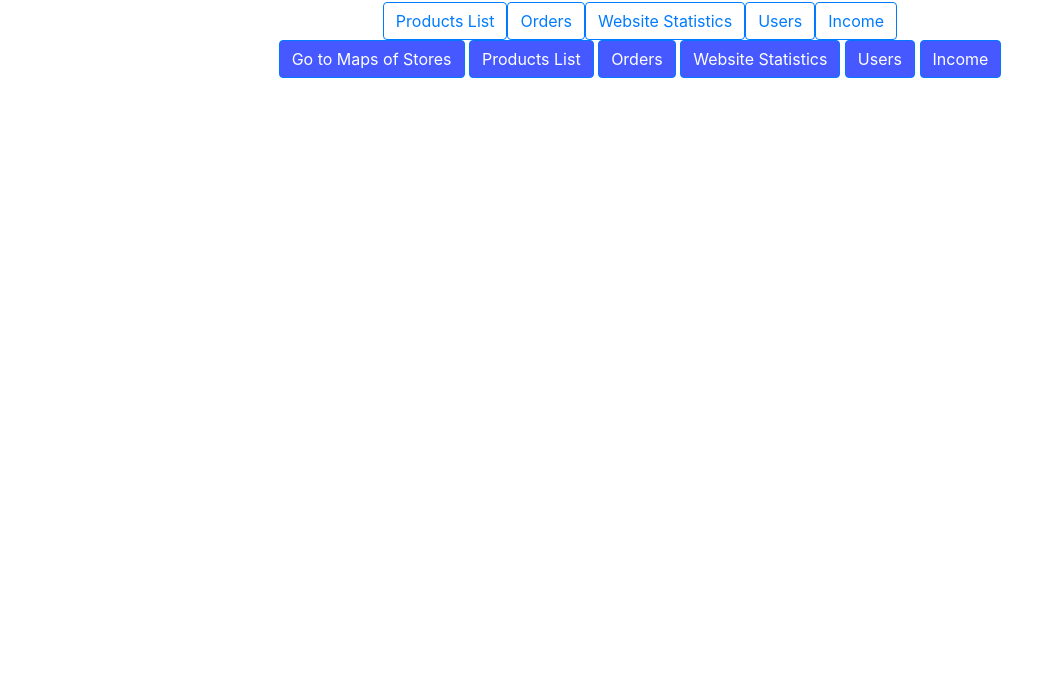
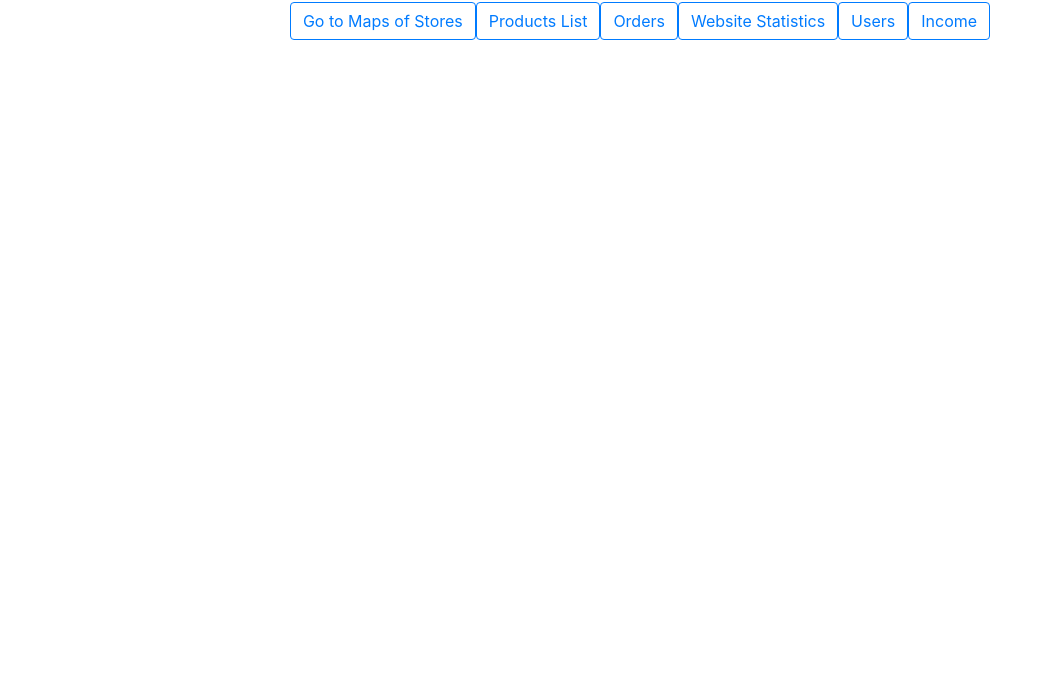
Before and after one commit to finalProjectStore/onlineStore, a website: page src/views/public/admin.html in a window 1280 px wide. Shown: the part 100-800 px from the top of the page, without its empty margins (0-1047 px from the left). Drawn offline with nearby package versions, Linux system fonts and the light colour scheme.

Commit message:
problem in conflict solve, fixed it.

```diff
--- a/src/views/public/admin.html
+++ b/src/views/public/admin.html
@@ -17,22 +17,12 @@
     <div class="container">
         <h1>Welcome to the admin panel</h1>
         <div class="tab-btns">
+            <button id="mapsBtn" class="btn btn-outline-primary">Go to Maps of Stores</button>
             <button id="productListingBtn" class="btn btn-outline-primary">Products List</button>
             <button id="ordersBtn" class="btn btn-outline-primary">Orders</button>
             <button id="websiteStatsBtn" class="btn btn-outline-primary">Website Statistics</button>
             <button id="usersBtn" class="btn btn-outline-primary">Users</button>
             <button id="incomeBtn" class="btn btn-outline-primary">Income</button>
-        </div>
-
-        <div class="row">
-            <div class="col-12">
-                <button id="mapsBtn" class="btn btn-primary">Go to Maps of Stores</button>
-                <button id="productListingBtn" class="btn btn-primary">Products List</button>
-                <button id="ordersBtn" class="btn btn-primary">Orders</button>
-                <button id="websiteStatsBtn" class="btn btn-primary">Website Statistics</button>
-                <button id="usersBtn" class="btn btn-primary">Users</button>
-                <button id="incomeBtn" class="btn btn-primary">Income</button>
-            </div>
         </div>
         <div class="row">
             <div class="col-12">
```
